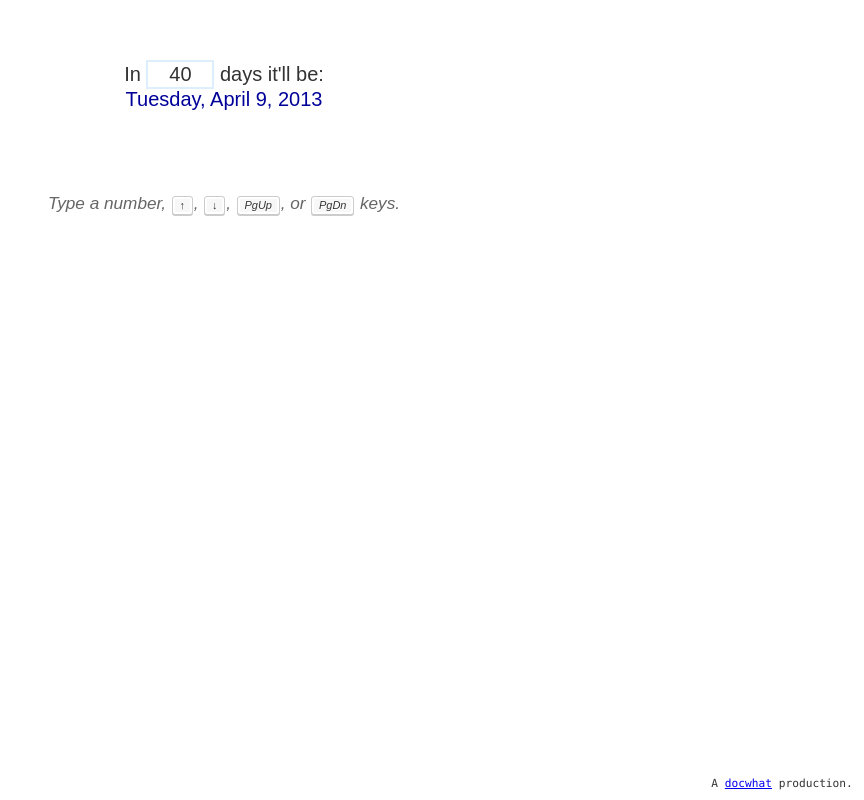
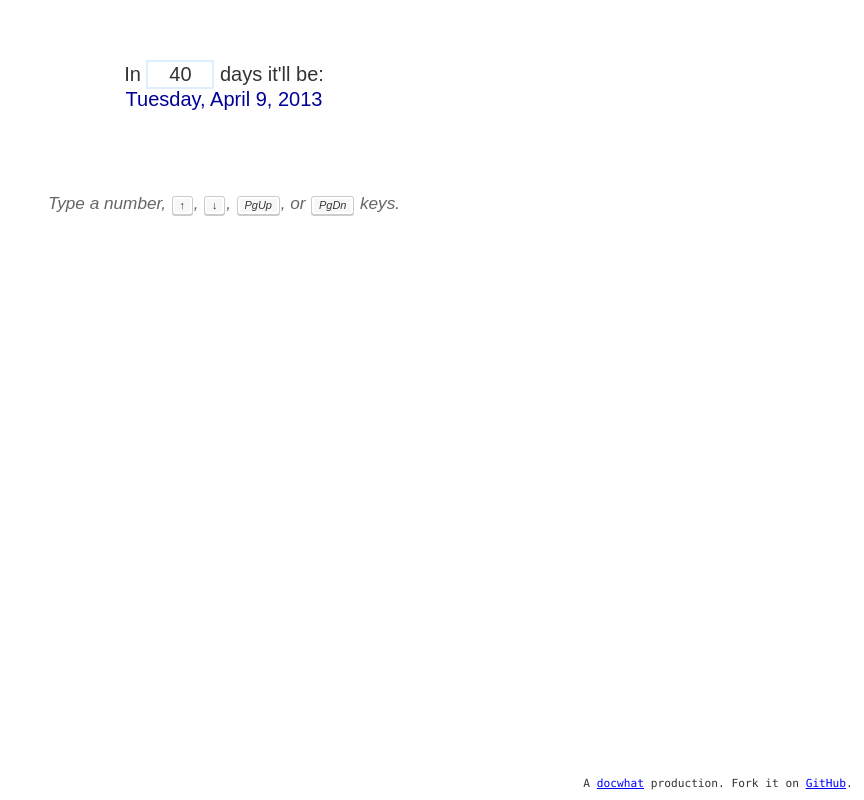
Before and after one commit to docwhat/40days, a plain HTML site: page index.html in a window 1280 px wide. Shown: the whole page, without its empty margins (416-1280 px from the left). Drawn offline with nearby package versions, Linux system fonts and the light colour scheme.

Commit message:
footer: added github link
Also forced the links blue.

```diff
--- a/index.html
+++ b/index.html
@@ -39,5 +39,6 @@
 
   <div id="footer">
     A <a href="http://docwhat.org/">docwhat</a> production.
+    Fork it on <a href="https://github.com/docwhat/40days">GitHub</a>.
   </div>
 </body>
--- a/sass/screen.scss
+++ b/sass/screen.scss
@@ -87,8 +87,7 @@ kbd
   font-size: 0.70em;
   text-align: right;
   font-family: menlo, monospace;
-  a.link {
-    text-decoration: none;
-    color: #0d0;
+  a:link, a:visited {
+    color: blue;
   }
 }
```
Also changed, not shown: stylesheets/screen.css.
